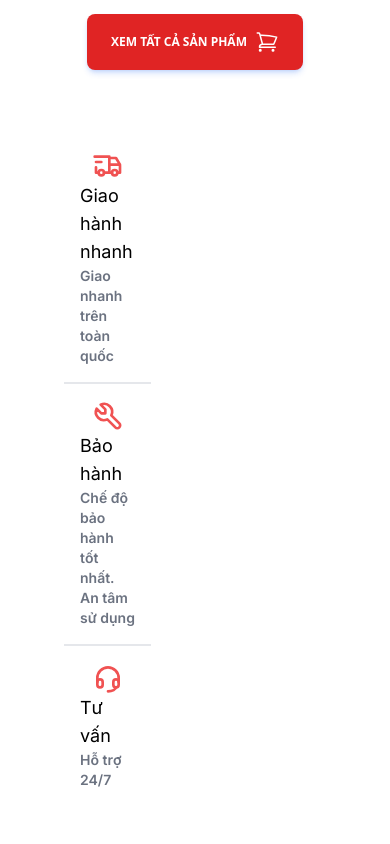
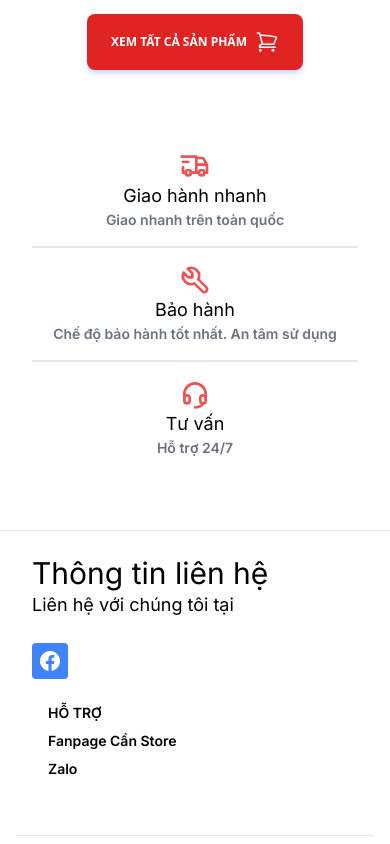
Before and after one commit to hieuluan2109/nextjs-web, a Next.js app: page / in a window 390 px wide. Shown: the part 4620-5464 px from the top of the page. Built offline with nearby package versions, Linux system fonts and the light colour scheme.

Commit message:
fix: prefooter ui broken

```diff
--- a/src/app/page.jsx
+++ b/src/app/page.jsx
@@ -22,18 +22,18 @@ const Home = () => {
 					</svg>
 				</button>
 			</div>
-			<div className="sm:flex-row flex-col flex justify-between w-full px-16 mt-16">
-				<div className="w-1/3 flex flex-col items-center justify-center py-4 px-4">
+			<div className="sm:flex-row flex-col flex justify-between w-full px-8 sm:px-16 mt-16">
+				<div className="w-full flex flex-col items-center justify-center py-4 px-4 sm:w-1/3">
 					<svg className="h-8 w-8 text-red-500"  width="24" height="24" viewBox="0 0 24 24" strokeWidth="2" stroke="currentColor" fill="none" strokeLinecap="round" strokeLinejoin="round"><path stroke="none" d="M0 0h24v24H0z"/>  <circle cx="7" cy="17" r="2" />  <circle cx="17" cy="17" r="2" />  <path d="M5 17h-2v-4m-1 -8h11v12m-4 0h6m4 0h2v-6h-8m0 -5h5l3 5" />  <line x1="3" y1="9" x2="7" y2="9" /></svg>
 					<span className="text-lg">Giao hành nhanh</span>
 					<span className="font-semibold text-gray-500 text-sm">Giao nhanh trên toàn quốc</span>
 				</div>
-				<div className="w-1/3 sm:border-x-2 sm:border-y-0 border-y-2 flex flex-col items-center justify-center py-4 px-4">
+				<div className="w-full sm:w-1/3 sm:border-x-2 sm:border-y-0 border-y-2 flex flex-col items-center justify-center py-4 px-4">
 					<svg className="h-8 w-8 text-red-500"  width="24" height="24" viewBox="0 0 24 24" strokeWidth="2" stroke="currentColor" fill="none" strokeLinecap="round" strokeLinejoin="round">  <path stroke="none" d="M0 0h24v24H0z"/>  <path d="M7 10h3v-3l-3.5 -3.5a6 6 0 0 1 8 8l6 6a2 2 0 0 1 -3 3l-6-6a6 6 0 0 1 -8 -8l3.5 3.5" /></svg>
 					<span className="text-lg">Bảo hành</span>
 					<span className="font-semibold text-gray-500 text-sm">Chế độ bảo hành tốt nhất. An tâm sử dụng</span>
 				</div>
-				<div className="w-1/3 flex flex-col items-center justify-center py-4 px-4">
+				<div className="w-full sm:w-1/3 flex flex-col items-center justify-center py-4 px-4">
 					<svg className="h-8 w-8 text-red-500"  width="24" height="24" viewBox="0 0 24 24" strokeWidth="2" stroke="currentColor" fill="none" strokeLinecap="round" strokeLinejoin="round">  <path stroke="none" d="M0 0h24v24H0z"/>  <rect x="4" y="13" rx="2" width="4" height="6" />  <rect x="16" y="13" rx="2" width="4" height="6" />  <path d="M4 15v-3a8 8 0 0 1 16 0v3" />  <path d="M18 19a6 3 0 0 1 -6 3" /></svg>
 					<span className="text-lg">Tư vấn</span>
 					<span className="font-semibold text-gray-500 text-sm">Hỗ trợ 24/7</span>
```
